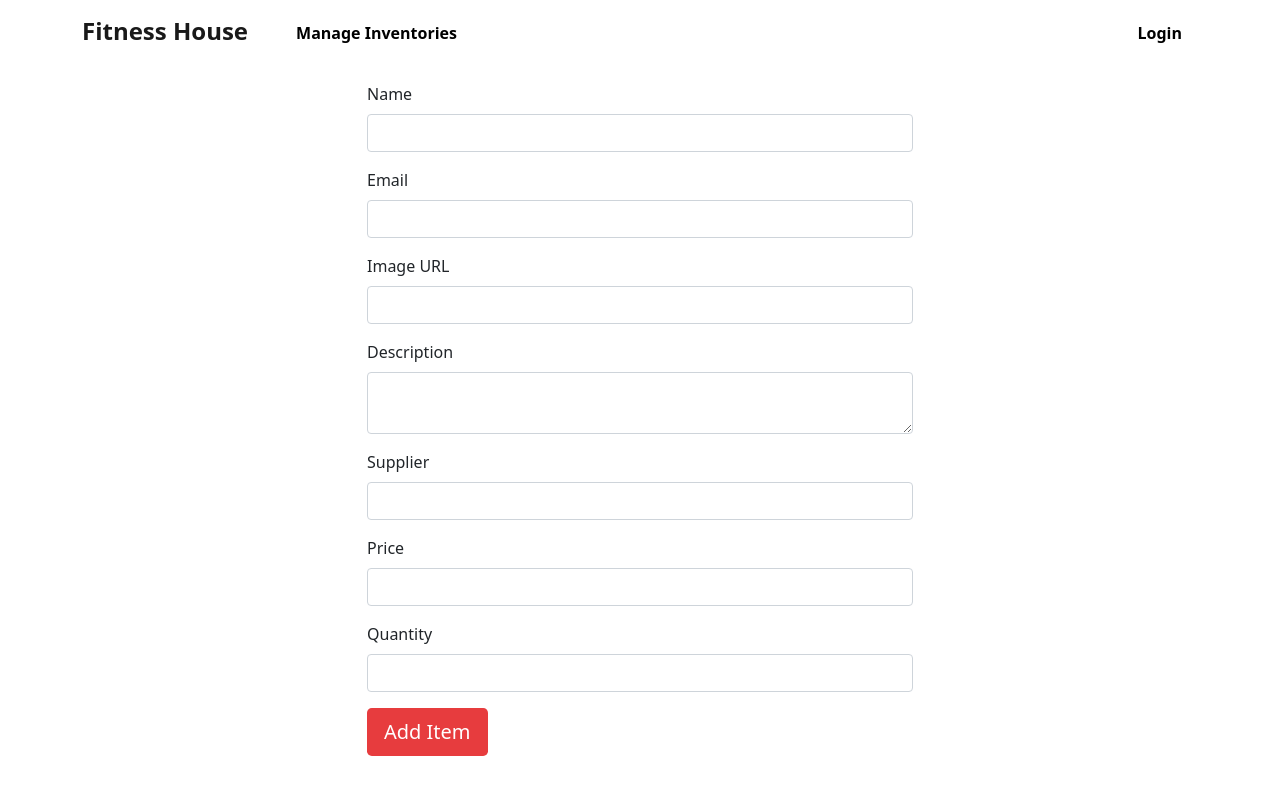
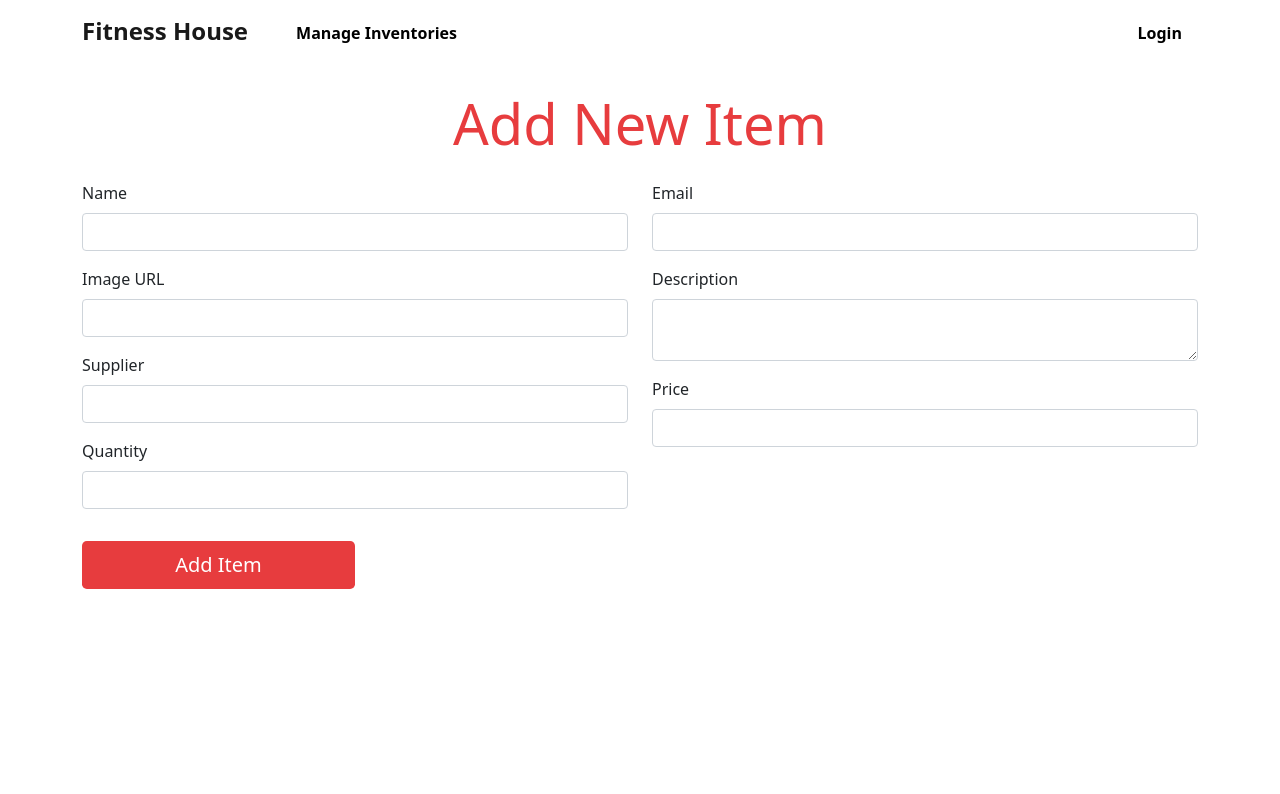
Before and after one commit to dvlprJobayer/fitness-house-client, a React (Create React App) app: page /add-item in a window 1280 px wide. Shown: the top 794 px of the page. Built offline with nearby package versions, Linux system fonts and the light colour scheme.

Commit message:
add new item page form functionality done

```diff
--- a/src/components/AddItem/AddItem.js
+++ b/src/components/AddItem/AddItem.js
@@ -12,6 +12,7 @@ const AddItem = () => {
         const price = event.target.price.value;
         const quantity = event.target.quantity.value;
         const short_des = event.target.short_des.value;
+        // console.log(name, email, img, supplier, price, quantity, short_des)
         axios.post('https://hidden-taiga-61073.herokuapp.com/add-item', {
             name, email, img, supplier, price, quantity, short_des
         }).then(res => {
@@ -22,43 +23,44 @@ const AddItem = () => {
 
     return (
         <div className='container'>
-            <div className="row">
-                <div className="col-lg-3"></div>
-                <div className="col-lg-6">
-                    <form className='mb-4 mt-3' onSubmit={handleAdd}>
+            <h1 className='color display-4 text-center my-4'>Add New Item</h1>
+            <form onSubmit={handleAdd}>
+                <div className="row">
+                    <div className="col-md-6">
                         <div className="mb-3">
                             <label className="form-label">Name</label>
                             <input name='name' type="text" className="form-control" required />
-                        </div>
-                        <div className="mb-3">
-                            <label className="form-label">Email</label>
-                            <input name='email' type="email" className="form-control" />
                         </div>
                         <div className="mb-3">
                             <label className="form-label">Image URL</label>
                             <input name='img' type="url" className="form-control" />
                         </div>
                         <div className="mb-3">
+                            <label className="form-label">Supplier</label>
+                            <input name='supplier' type="text" className="form-control" required />
+                        </div>
+                        <div className="mb-3">
+                            <label className="form-label">Quantity</label>
+                            <input name='quantity' type="text" className="form-control" required />
+                        </div>
+                        <button type="submit" className="btn btn-main btn-lg mt-3 w-50">Add Item</button>
+                    </div>
+                    <div className="col-md-6">
+                        <div className="mb-3">
+                            <label className="form-label">Email</label>
+                            <input name='email' type="email" className="form-control" />
+                        </div>
+                        <div className="mb-3">
                             <label className="form-label">Description</label>
                             <textarea name='short_des' type="text" className="form-control" required />
-                        </div>
-                        <div className="mb-3">
-                            <label className="form-label">Supplier</label>
-                            <input name='supplier' type="text" className="form-control" required />
                         </div>
                         <div className="mb-3">
                             <label className="form-label">Price</label>
                             <input name='price' type="text" className="form-control" required />
                         </div>
-                        <div className="mb-3">
-                            <label className="form-label">Quantity</label>
-                            <input name='quantity' type="text" className="form-control" required />
-                        </div>
-                        <button type="submit" className="btn btn-main btn-lg">Add Item</button>
-                    </form>
+                    </div>
                 </div>
-                <div className="col-lg-3"></div>
-            </div>
+            </form>
         </div>
     );
 };
```
